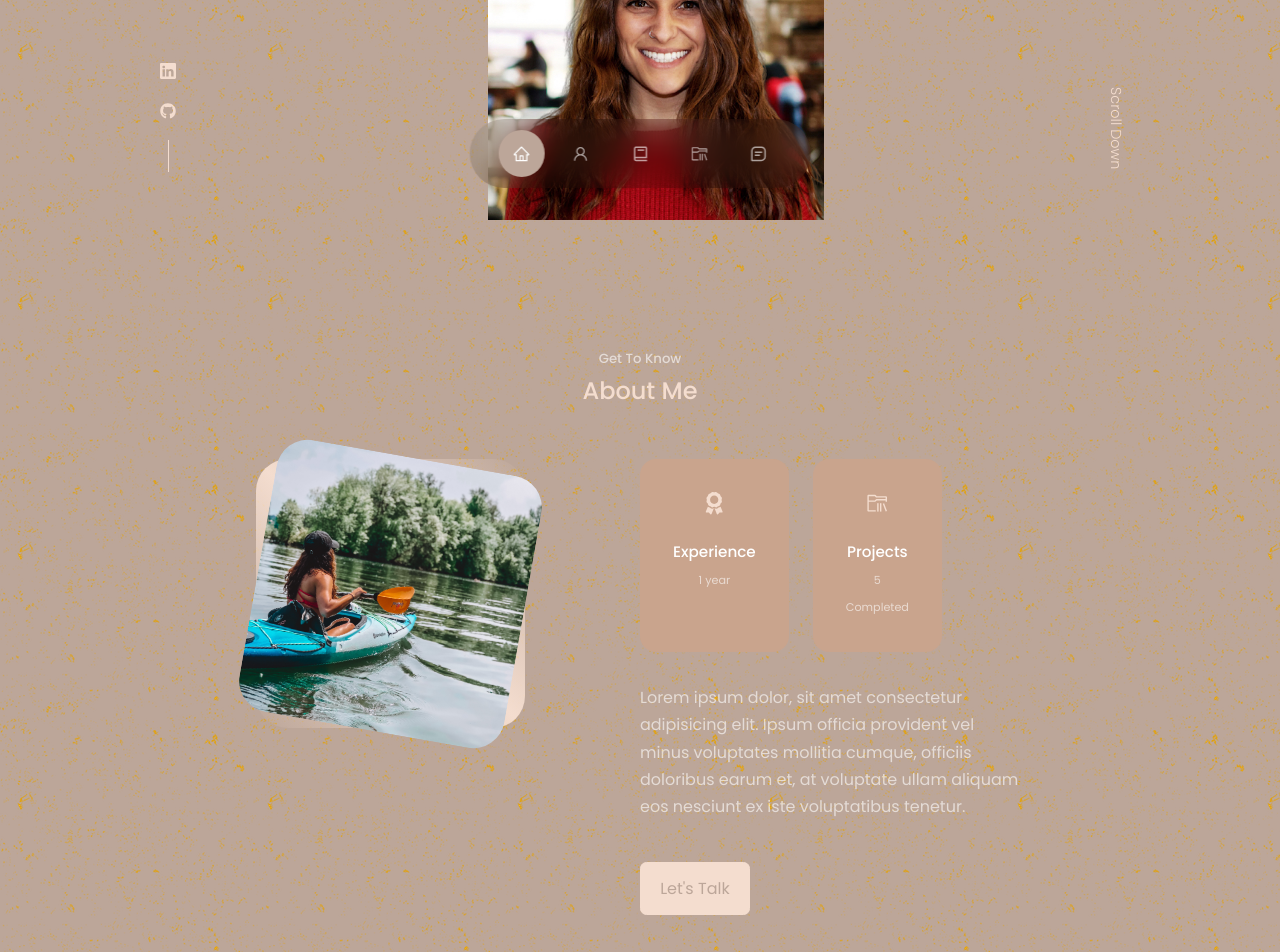
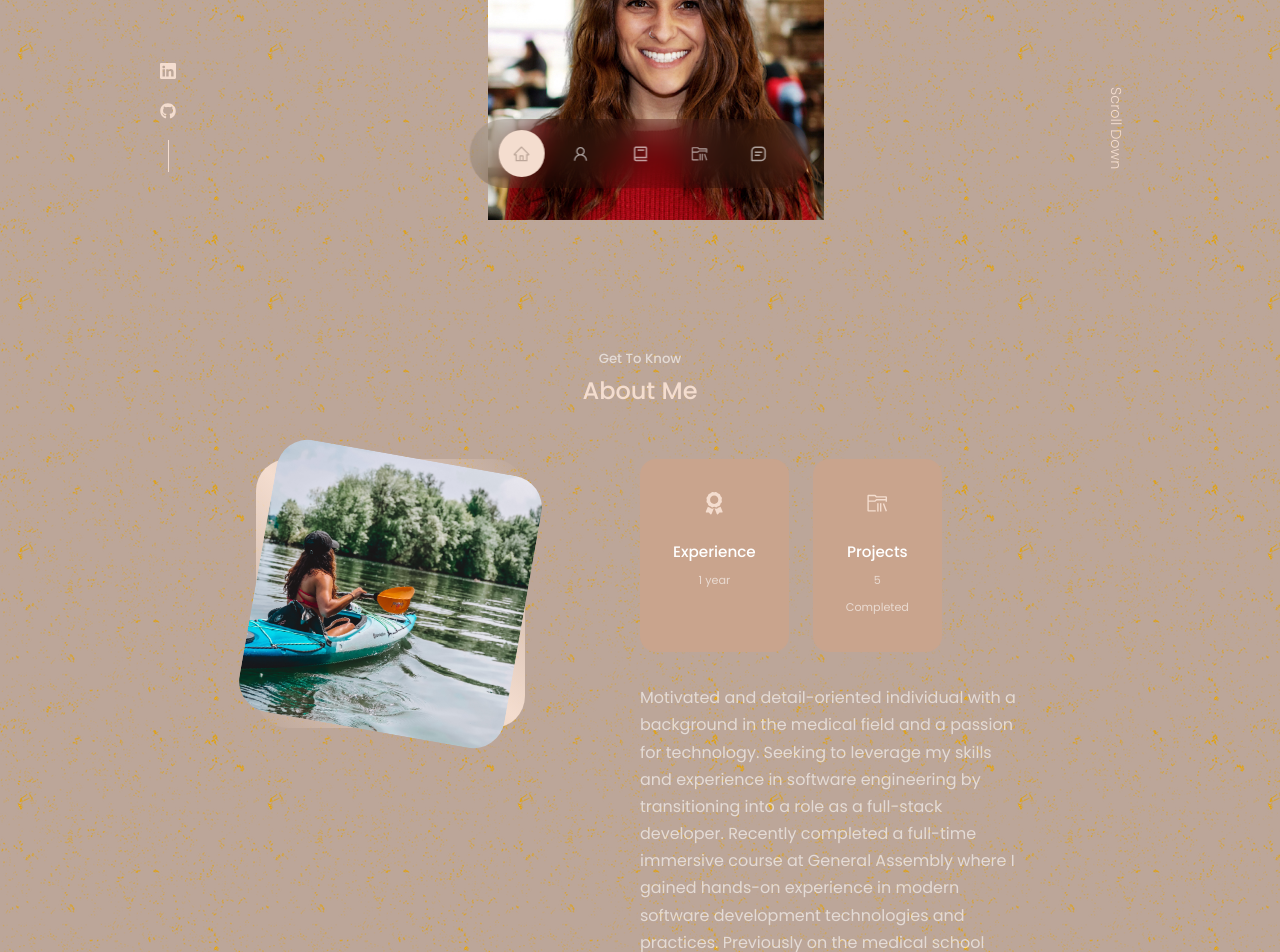
Before and after one commit to ngran4/react-portfolio, a React (Create React App) app: page / in a window 1280 px wide. Shown: the part 580-1532 px from the top of the page. Built offline with nearby package versions, Linux system fonts and the light colour scheme.

Commit message:
add about me text

```diff
--- a/src/components/about/About.jsx
+++ b/src/components/about/About.jsx
@@ -32,8 +32,11 @@ const About = () => {
             </article>
           </div>
 
-          <p>Lorem ipsum dolor, sit amet consectetur adipisicing elit. Ipsum officia provident vel minus voluptates mollitia cumque, officiis doloribus earum et, at voluptate ullam aliquam eos nesciunt ex iste voluptatibus tenetur.</p>
-
+          <p>Motivated and detail-oriented individual with a background in the medical field and a passion for technology.
+            Seeking to leverage my skills and experience in software engineering by transitioning into a role as a full-stack developer.
+            Recently completed a full-time immersive course at General Assembly where I gained hands-on experience in modern software development technologies and practices.
+            Previously on the medical school track, I have a strong foundation in problem-solving and critical thinking, as well as excellent communication and teamwork skills.
+            Looking to join a dynamic and innovative team where I can continue to learn and grow as a developer.</p>
           <a href="#contact" className='btn btn-primary'>Let's Talk</a>
         </div>
       </div>
--- a/src/components/nav/nav.css
+++ b/src/components/nav/nav.css
@@ -28,6 +28,6 @@ nav a:hover {
 }
 
 nav a.active {
-  background: var(--color-bg);
-  color: var(--color-white);
+  background: var(--color-primary);
+  color: var(--color-bg);
 }
```
